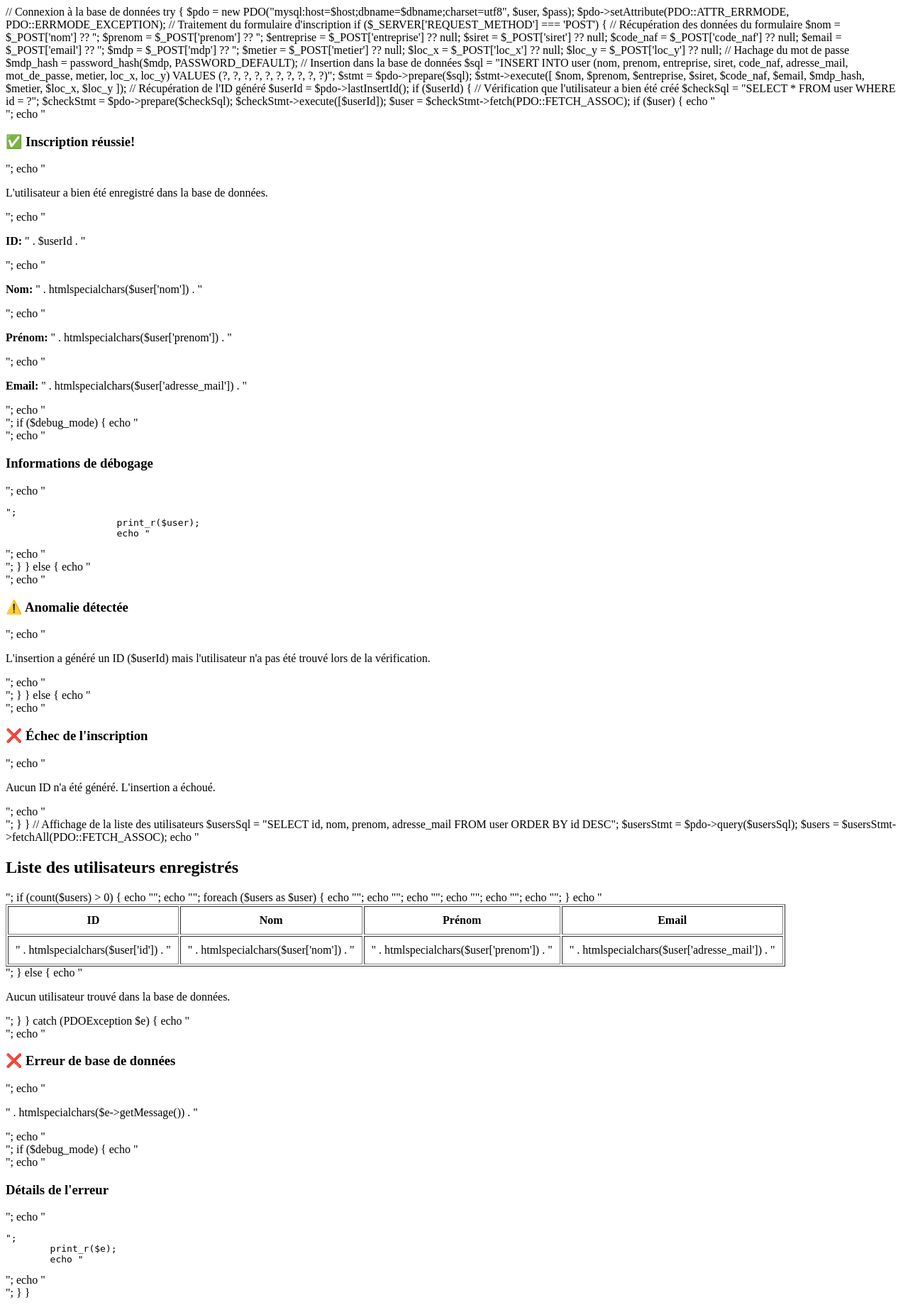
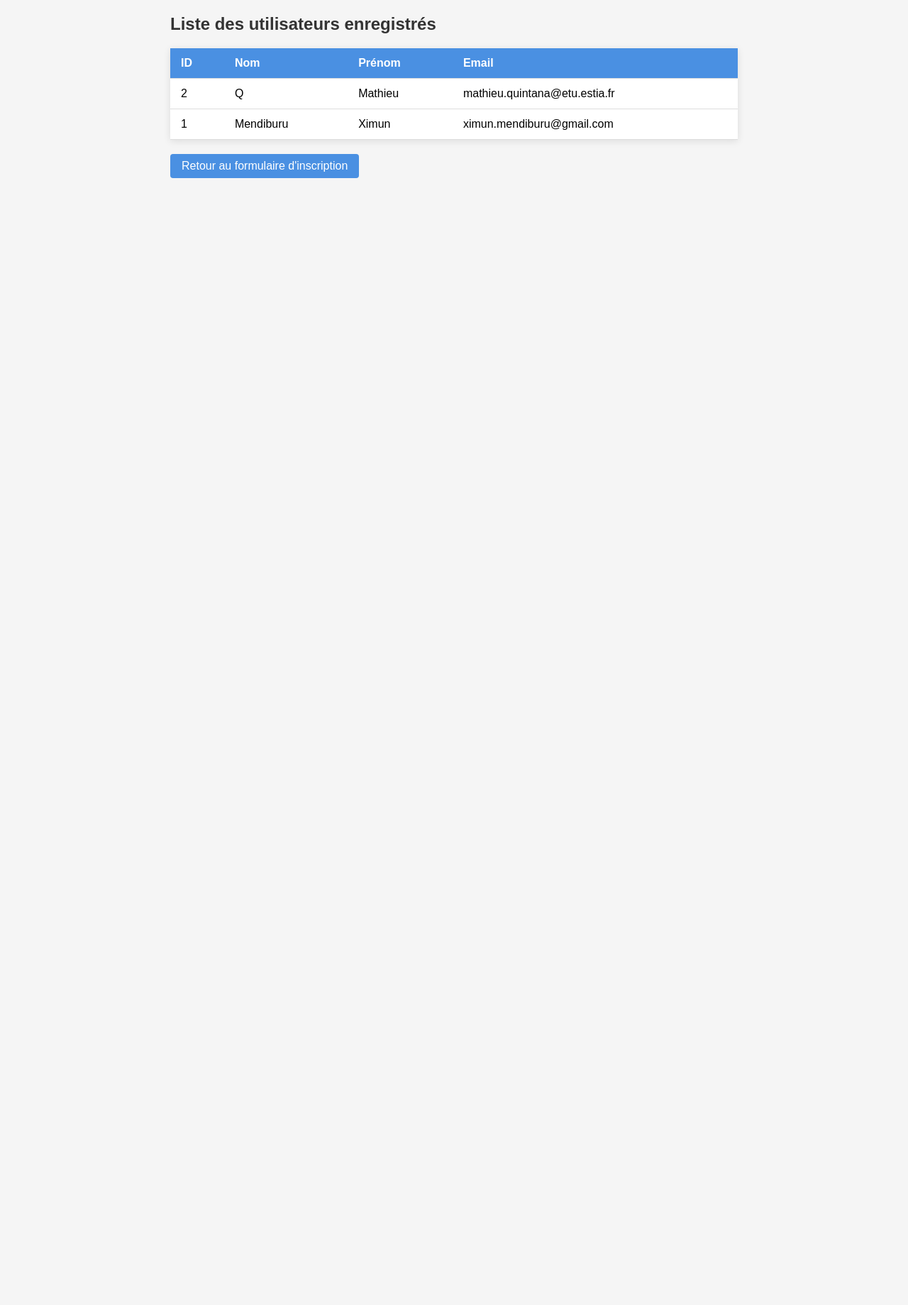
Before and after one commit to XIMUNMENDIBURU/Projet_LSD, a PHP site: page /inscription.php in a window 1280 px wide. Shown: the whole page at 71% size. After the commit the page ends 251 px from the top, so only its background shows below. Run offline with PHP 8.4, Linux system fonts and the light colour scheme; data comes from the database, SQL or seed files in the repository.

Commit message:
upgrade of example inscription

```diff
--- a/Devellopement/Ximun/Example/inscription/inscription.php
+++ b/Devellopement/Ximun/Example/inscription/inscription.php
@@ -1,10 +1,48 @@
+<?php
+// traitement.php
+// Démarrer la session
+session_start();
+
+// Activer l'affichage des erreurs pour le débogage (à désactiver en production)
+ini_set('display_errors', 1);
+ini_set('display_startup_errors', 1);
+error_reporting(E_ALL);
+
+// Configuration de la base de données
+$host = 'localhost';
+$dbname = 'lsd_project';
+$user = 'root';
+$pass = '';
+
+// Mode débogage (à mettre à false en production)
+$debug_mode = true;
+
+// Fonction pour journaliser les événements
+function logEvent($message) {
+    global $debug_mode;
+    if ($debug_mode) {
+        error_log(date('[Y-m-d H:i:s] ') . $message . PHP_EOL, 3, 'inscription_log.txt');
+    }
+}
+
+// Fonction pour afficher les messages
+function showMessage($message, $type = 'success') {
+    return '<div class="message ' . $type . '">' . htmlspecialchars($message) . '</div>';
+}
+
+// Inclure le fichier CSS
+echo '<link rel="stylesheet" href="style.css">';
+
 // Connexion à la base de données
 try {
     $pdo = new PDO("mysql:host=$host;dbname=$dbname;charset=utf8", $user, $pass);
     $pdo->setAttribute(PDO::ATTR_ERRMODE, PDO::ERRMODE_EXCEPTION);
+    logEvent("Connexion à la base de données réussie");
 
     // Traitement du formulaire d'inscription
     if ($_SERVER['REQUEST_METHOD'] === 'POST') {
+        logEvent("Formulaire soumis");
+
         // Récupération des données du formulaire
         $nom = $_POST['nom'] ?? '';
         $prenom = $_POST['prenom'] ?? '';
@@ -17,11 +55,40 @@ try {
         $loc_x = $_POST['loc_x'] ?? null;
         $loc_y = $_POST['loc_y'] ?? null;
 
+        // Validation côté serveur
+        $errors = [];
+        if (empty($nom)) $errors[] = "Le nom est requis.";
+        if (empty($prenom)) $errors[] = "Le prénom est requis.";
+        if (empty($email) || !filter_var($email, FILTER_VALIDATE_EMAIL)) $errors[] = "L'email est invalide.";
+        if (empty($mdp) || strlen($mdp) < 8) $errors[] = "Le mot de passe doit contenir au moins 8 caractères.";
+
+        if ($siret && !preg_match('/^[0-9]{14}$/', $siret)) $errors[] = "Le SIRET doit contenir 14 chiffres.";
+        if ($code_naf && !preg_match('/^[0-9]{4}[A-Z]$/', $code_naf)) $errors[] = "Le code NAF doit être au format 0000A.";
+
+        // Vérifier si l'email existe déjà
+        $checkEmail = $pdo->prepare("SELECT COUNT(*) FROM user WHERE adresse_mail = ?");
+        $checkEmail->execute([$email]);
+        if ($checkEmail->fetchColumn() > 0) {
+            $errors[] = "Cette adresse email est déjà utilisée.";
+        }
+
+        // Afficher les erreurs s'il y en a
+        if (!empty($errors)) {
+            echo "<div class='message error'>";
+            echo "<h3>❌ Erreurs de validation</h3>";
+            echo "<ul>";
+            foreach ($errors as $error) {
+                echo "<li>" . htmlspecialchars($error) . "</li>";
+            }
+            echo "</ul>";
+            echo "</div>";
+            logEvent("Erreurs de validation: " . implode(", ", $errors));
+        } else {
             // Hachage du mot de passe
             $mdp_hash = password_hash($mdp, PASSWORD_DEFAULT);
 
             // Insertion dans la base de données
-        $sql = "INSERT INTO user (nom, prenom, entreprise, siret, code_naf, adresse_mail, mot_de_passe, metier, loc_x, loc_y)
+            $sql = "INSERT INTO user (nom, prenom, entreprise, siret, code_naf, adresse_mail, mdp, metier, loc_x, loc_y)
                     VALUES (?, ?, ?, ?, ?, ?, ?, ?, ?, ?)";
             $stmt = $pdo->prepare($sql);
 
@@ -40,10 +107,11 @@ try {
 
             // Récupération de l'ID généré
             $userId = $pdo->lastInsertId();
+            logEvent("Insertion réussie, ID généré: $userId");
 
             if ($userId) {
                 // Vérification que l'utilisateur a bien été créé
-            $checkSql = "SELECT * FROM user WHERE id = ?";
+                $checkSql = "SELECT * FROM user WHERE id_user = ?";
                 $checkStmt = $pdo->prepare($checkSql);
                 $checkStmt->execute([$userId]);
                 $user = $checkStmt->fetch(PDO::FETCH_ASSOC);
@@ -67,33 +135,36 @@ try {
                         echo "</div>";
                     }
                 } else {
-                echo "<div class='message error'>";
+                    echo "<div class='message warning'>";
                     echo "<h3>⚠️ Anomalie détectée</h3>";
                     echo "<p>L'insertion a généré un ID ($userId) mais l'utilisateur n'a pas été trouvé lors de la vérification.</p>";
                     echo "</div>";
+                    logEvent("Anomalie: ID généré mais utilisateur non trouvé: $userId");
                 }
             } else {
                 echo "<div class='message error'>";
                 echo "<h3>❌ Échec de l'inscription</h3>";
                 echo "<p>Aucun ID n'a été généré. L'insertion a échoué.</p>";
                 echo "</div>";
+                logEvent("Échec de l'insertion: Aucun ID généré");
+            }
         }
     }
 
     // Affichage de la liste des utilisateurs
-    $usersSql = "SELECT id, nom, prenom, adresse_mail FROM user ORDER BY id DESC";
+    $usersSql = "SELECT id_user, nom, prenom, adresse_mail FROM user ORDER BY id_user DESC";
     $usersStmt = $pdo->query($usersSql);
     $users = $usersStmt->fetchAll(PDO::FETCH_ASSOC);
 
     echo "<h2>Liste des utilisateurs enregistrés</h2>";
 
     if (count($users) > 0) {
-        echo "<table border='1' cellpadding='10'>";
+        echo "<table>";
         echo "<tr><th>ID</th><th>Nom</th><th>Prénom</th><th>Email</th></tr>";
 
         foreach ($users as $user) {
             echo "<tr>";
-            echo "<td>" . htmlspecialchars($user['id']) . "</td>";
+            echo "<td>" . htmlspecialchars($user['id_user']) . "</td>";
             echo "<td>" . htmlspecialchars($user['nom']) . "</td>";
             echo "<td>" . htmlspecialchars($user['prenom']) . "</td>";
             echo "<td>" . htmlspecialchars($user['adresse_mail']) . "</td>";
@@ -105,11 +176,15 @@ try {
         echo "<p>Aucun utilisateur trouvé dans la base de données.</p>";
     }
 
+    // Bouton pour retourner au formulaire
+    echo "<a href='inscription_retour.html' class='btn'>Retour au formulaire d'inscription</a>";
+
 } catch (PDOException $e) {
     echo "<div class='message error'>";
     echo "<h3>❌ Erreur de base de données</h3>";
     echo "<p>" . htmlspecialchars($e->getMessage()) . "</p>";
     echo "</div>";
+    logEvent("Erreur PDO: " . $e->getMessage());
 
     if ($debug_mode) {
         echo "<div class='debug-info'>";
@@ -119,4 +194,59 @@ try {
         echo "</pre>";
         echo "</div>";
     }
+
+    // Bouton pour retourner au formulaire même en cas d'erreur
+    echo "<a href='inscription_retour.html' class='btn'>Retour au formulaire d'inscription</a>";
 }
+
+// Vérification de la structure de la table (en mode débogage uniquement)
+if ($debug_mode && isset($pdo)) {
+    try {
+        $tableCheck = $pdo->query("SHOW TABLES LIKE 'user'");
+        $tableExists = $tableCheck->rowCount() > 0;
+
+        if (!$tableExists) {
+            echo "<div class='debug-info'>";
+            echo "<h3>⚠️ Table manquante</h3>";
+            echo "<p>La table 'user' n'existe pas dans la base de données. Voici le SQL pour la créer :</p>";
+            echo "<pre>
+CREATE TABLE `user` (
+  `id_user` int(11) NOT NULL AUTO_INCREMENT,
+  `nom` varchar(100) NOT NULL,
+  `prenom` varchar(100) NOT NULL,
+  `entreprise` varchar(255) DEFAULT NULL,
+  `siret` varchar(14) DEFAULT NULL,
+  `code_naf` varchar(5) DEFAULT NULL,
+  `adresse_mail` varchar(255) NOT NULL,
+  `mdp` varchar(255) NOT NULL,
+  `metier` varchar(255) DEFAULT NULL,
+  `loc_x` float DEFAULT NULL,
+  `loc_y` float DEFAULT NULL,
+  PRIMARY KEY (`id_user`),
+  UNIQUE KEY `adresse_mail` (`adresse_mail`)
+) ENGINE=InnoDB DEFAULT CHARSET=utf8mb4;
+            </pre>";
+            echo "</div>";
+        } else {
+            // Vérifier la structure de la table
+            $columns = $pdo->query("SHOW COLUMNS FROM user")->fetchAll(PDO::FETCH_COLUMN);
+            $requiredColumns = ['id_user', 'nom', 'prenom', 'adresse_mail', 'mdp'];
+            $missingColumns = array_diff($requiredColumns, $columns);
+
+            if (!empty($missingColumns)) {
+                echo "<div class='debug-info'>";
+                echo "<h3>⚠️ Colonnes manquantes</h3>";
+                echo "<p>Les colonnes suivantes sont manquantes dans la table 'user' :</p>";
+                echo "<ul>";
+                foreach ($missingColumns as $column) {
+                    echo "<li>" . htmlspecialchars($column) . "</li>";
+                }
+                echo "</ul>";
+                echo "</div>";
+            }
+        }
+    } catch (PDOException $e) {
+        // Ne rien faire, l'erreur principale a déjà été affichée
+    }
+}
+?>
--- /dev/null
+++ b/Devellopement/Ximun/Example/inscription/style.css
@@ -0,0 +1,76 @@
+/* style.css */
+body {
+    font-family: Arial, sans-serif;
+    max-width: 800px;
+    margin: 0 auto;
+    padding: 20px;
+    background-color: #f5f5f5;
+}
+h1, h2, h3 {
+    color: #333;
+}
+.message {
+    padding: 15px;
+    margin-bottom: 20px;
+    border-radius: 4px;
+    font-weight: bold;
+}
+.success {
+    background-color: #d4edda;
+    color: #155724;
+    border: 1px solid #c3e6cb;
+}
+.warning {
+    background-color: #fff3cd;
+    color: #856404;
+    border: 1px solid #ffeeba;
+}
+.error {
+    background-color: #f8d7da;
+    color: #721c24;
+    border: 1px solid #f5c6cb;
+}
+table {
+    width: 100%;
+    border-collapse: collapse;
+    margin-top: 20px;
+    background-color: white;
+    box-shadow: 0 2px 10px rgba(0, 0, 0, 0.1);
+}
+th, td {
+    padding: 12px 15px;
+    text-align: left;
+    border-bottom: 1px solid #ddd;
+}
+th {
+    background-color: #4a90e2;
+    color: white;
+}
+tr:hover {
+    background-color: #f5f5f5;
+}
+.debug-info {
+    background-color: #e2e3e5;
+    color: #383d41;
+    border: 1px solid #d6d8db;
+    padding: 15px;
+    margin-top: 20px;
+    border-radius: 4px;
+}
+.debug-info pre {
+    margin: 0;
+    white-space: pre-wrap;
+    overflow-x: auto;
+}
+.btn {
+    display: inline-block;
+    background-color: #4a90e2;
+    color: white;
+    padding: 8px 16px;
+    text-decoration: none;
+    border-radius: 4px;
+    margin-top: 20px;
+}
+.btn:hover {
+    background-color: #357ab8;
+}
```
Also changed, not shown: Devellopement/Ximun/Example/inscription/inscription_log.txt (added, +22 -0 lines), Devellopement/Ximun/Example/inscription/inscription_retour.html (added, +69 -0 lines), Devellopement/Ximun/Example/inscription/script.js (added, +51 -0 lines). Lines whose indentation alone changed are shown as unchanged.
